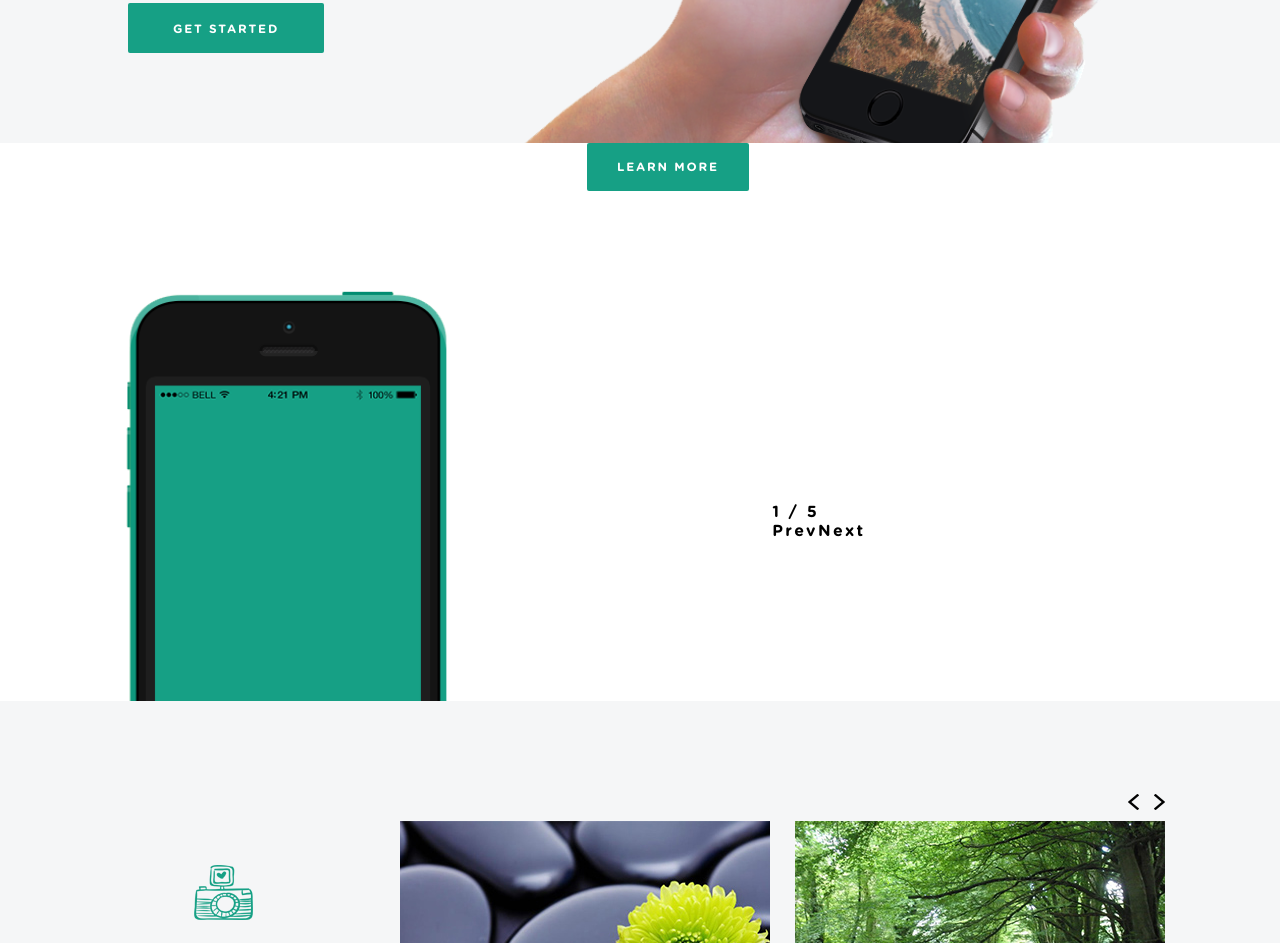
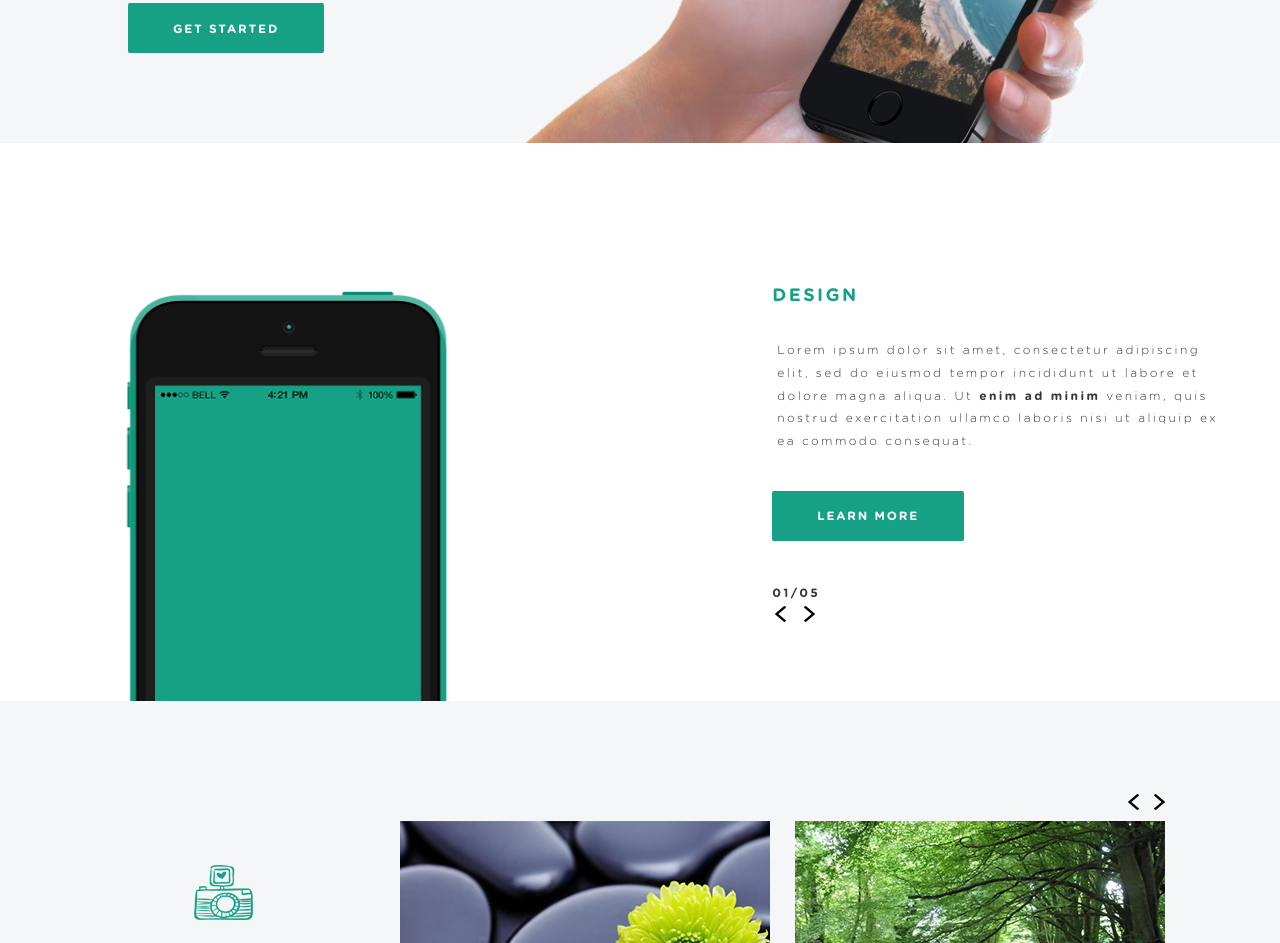
Before and after one commit to eugen-kalitka/Phototime, a plain HTML site: page index.html in a window 1280 px wide. Shown: the part 1095-2038 px from the top of the page. Drawn offline with Linux system fonts and the light colour scheme.

Commit message:
text-slider finish

```diff
--- a/index.html
+++ b/index.html
@@ -60,7 +60,8 @@
     <div class="content">
         <div class="mob-img"></div>
 
-        <ul class="bxslider text-column">
+        <div class="text-column">
+            <ul class="bx-text-slider">
                 <li>
                     <h2>Design</h2>
 
@@ -75,9 +76,7 @@
 
                     <p>Lorem ipsum dolor sit amet, consectetur adipiscing elit,
                         sed do eiusmod tempor incididunt ut labore et dolore
-                    magna aliqua. Ut <span>enim ad minim</span> veniam, quis
-                    nostrud exercitation ullamco laboris nisi
-                    ut aliquip ex ea commodo consequat.</p>
+                        magna aliqua. </p>
                 </li>
                 <li>
                     <h2>Design (3)</h2>
@@ -86,7 +85,7 @@
                         sed do eiusmod tempor incididunt ut labore et dolore
                         magna aliqua. Ut <span>enim ad minim</span> veniam, quis
                         nostrud exercitation ullamco laboris nisi
-                    ut aliquip ex ea commodo consequat.</p>
+                        ut aliquip ex ea commodo consequat.Lorem ipsum dolor</p>
                 </li>
                 <li>
                     <h2>Design (4)</h2>
@@ -108,19 +107,18 @@
                 </li>
 
             </ul>
+
             <button>Learn More</button>
 
-        <!--<div class="bx-slider text-column">
-            <h2>Design</h2>
+            <div id="bx-pager"></div>
 
-            <p>Lorem ipsum dolor sit amet, consectetur adipiscing elit,
-                sed do eiusmod tempor incididunt ut labore et dolore
-                magna aliqua. Ut <span>enim ad minim</span> veniam, quis
-                nostrud exercitation ullamco laboris nisi
-                ut aliquip ex ea commodo consequat.</p>
+            <div id="bx-controls-block">
+                <a href="#" id="custom-bx-prev"></a>
+                <a href="#" id="custom-bx-next"></a>
+            </div>
 
-            <button>Learn More</button>
-        </div>-->
+        </div>
+
     </div>
 </section>
 
@@ -195,8 +193,17 @@
 
 <script>
     $(document).ready(function(){
-        $('.bxslider').bxSlider({
-            pagerType: 'short'
+        $('.bx-text-slider').bxSlider({
+            pagerType: 'short',
+            pagerSelector: '#bx-pager',
+            prevSelector: '#custom-bx-prev',
+            nextSelector: '#custom-bx-next',
+            onSliderLoad: function(current) {
+                $('#bx-pager').text("0"+(current+1) + "/0"+5);
+            },
+            onSlideBefore: function ($slideElement, oldIndex, newIndex) {
+                $('#bx-pager').text("0"+(newIndex+1) + "/0"+5);
+            }
         });
 
         $('.bxslider-multiple').bxSlider({
@@ -207,5 +214,6 @@
         });
     });
 </script>
+
 </body>
 </html>
--- a/scss/main.scss
+++ b/scss/main.scss
@@ -232,7 +232,19 @@ button {
       width: 45.8598726%;
       height: 100%;
     }
+
     .text-column {
+      float: right;
+      width: 35.6687898%;
+      padding-right: 4%;
+      button {
+        color: $primary-text-color;
+        padding: 18px 45px;
+        margin-bottom: 45px;
+      }
+    }
+
+    /*.text-column {
       float: right;
       width: 35.6687898%;
       margin-top: 142px;
@@ -256,7 +268,7 @@ button {
     }
     button {
       color: $primary-text-color;
-    }
+    }*/
   }
 }
 
```
Also changed, not shown: css/jquery.bxslider.css, scss/main.css, 1 other file. Lines whose indentation alone changed are shown as unchanged.
